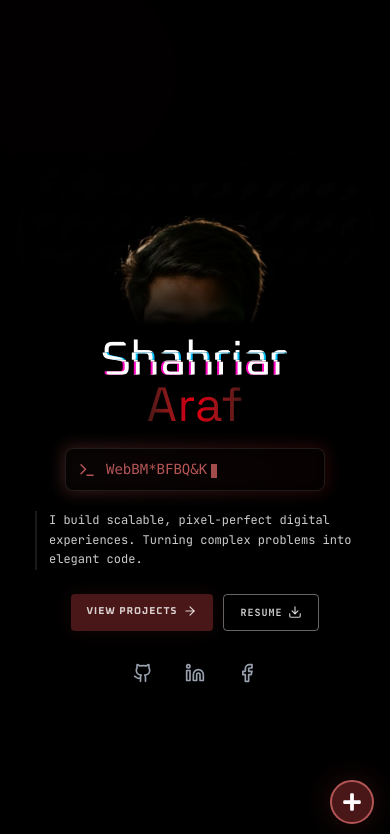
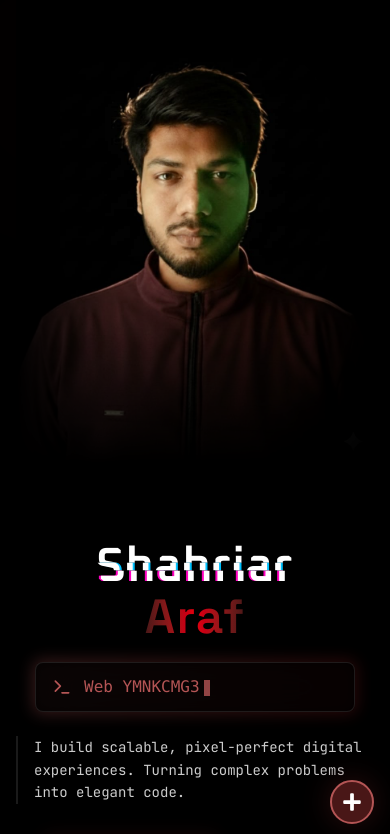
Before and after one commit to shahriaraf/Araf, a Next.js app: page / in a window 390 px wide. Shown: the top 834 px of the page. Built offline with nearby package versions, Linux system fonts and the light colour scheme; a web font is replaced by a local one.

Commit message:
Refactor Banner component layout and styles
Increased padding for title and adjusted styles for buttons and images.

```diff
--- a/components/Banner.tsx
+++ b/components/Banner.tsx
@@ -71,7 +71,7 @@ export default function Banner() {
     <section
       ref={containerRef}
       onMouseMove={handleMouseMove}
-      className="relative max-w-7xl mx-auto min-h-screen bg-black text-white overflow-hidden flex items-center justify-center px-4 sm:px-6 md:px-8 lg:px-10"
+      className="relative max-w-7xl mx-auto min-h-screen bg-black text-white overflow-hidden flex items-center justify-center px-4 sm:px-6"
     >
       {/* --- DYNAMIC SPOTLIGHT EFFECT --- */}
       <div
@@ -164,58 +164,23 @@ export default function Banner() {
           80%  { clip-path: inset(50% 0 30% 0); }
           100% { clip-path: inset(5% 0 80% 0); }
         }
-
-        /* Responsive image height overrides for mid-range screens */
-        @media (min-width: 768px) and (max-width: 1023px) {
-          .image-col {
-            height: 55vw;
-            max-height: 520px;
-          }
-        }
-        @media (min-width: 1024px) and (max-width: 1279px) {
-          .image-col {
-            height: 72vh;
-          }
-        }
-        @media (min-width: 1280px) and (max-width: 1535px) {
-          .image-col {
-            height: 78vh;
-          }
-        }
-        @media (min-width: 1536px) {
-          .image-col {
-            height: 82vh;
-          }
-        }
-
-        /* Clamp-based fluid heading */
-        .hero-name-first {
-          font-size: clamp(3rem, 10vw, 7.5rem);
-          line-height: 0.85;
-        }
-        .hero-name-last {
-          font-size: clamp(3rem, 10vw, 7.5rem);
-          line-height: 0.85;
-        }
       `}</style>
 
       <div className="relative z-10 w-full max-w-7xl mx-auto grid grid-cols-1 lg:grid-cols-12 gap-0 items-center">
 
         {/* --- LEFT: CONTENT --- */}
-        <div className="lg:col-span-7 flex flex-col justify-center space-y-5 sm:space-y-7 md:space-y-8 lg:space-y-9 xl:space-y-10 order-2 lg:order-1 pt-4 sm:pt-8 md:pt-10 lg:pt-0 relative z-20 text-center lg:text-left">
+        {/* FIX 1: Increased top padding so "Shahriar" is pushed down from the top edge */}
+        <div className="lg:col-span-7 flex flex-col justify-center space-y-6 sm:space-y-8 lg:space-y-10 order-2 lg:order-1 pt-20 sm:pt-24 lg:pt-16 relative z-20 text-center lg:text-left">
 
           {/* Title */}
           <div className="relative">
-            <h1 className="tracking-wide text-white">
-              <div
-                className="glitch-text font-cyber relative inline-block mb-1 sm:mb-2 hero-name-first"
-                data-text="Shahriar"
-              >
+            <h1 className="text-5xl font-semibold sm:text-7xl md:text-8xl lg:text-[7rem] tracking-wide leading-[0.85] text-white">
+              <div className="glitch-text font-cyber relative inline-block mb-2" data-text="Shahriar">
                 Shahriar
               </div>
               <br />
               <div
-                className="relative font-space inline-block text-transparent bg-clip-text bg-gradient-to-r from-[#491717] via-red-600 to-[#491717] hero-name-last"
+                className="relative font-space inline-block text-transparent bg-clip-text bg-gradient-to-r from-[#491717] via-red-600 to-[#491717]"
                 data-text="Araf"
               >
                 Araf
@@ -224,49 +189,43 @@ export default function Banner() {
           </div>
 
           {/* Terminal */}
-          <div className="relative group w-full max-w-[260px] sm:max-w-sm md:max-w-md mx-auto lg:mx-0">
+          <div className="relative group w-full max-w-xs sm:max-w-sm md:max-w-md mx-auto lg:mx-0">
             <div className="absolute -inset-0.5 bg-gradient-to-r from-[#b45555] to-red-900 rounded-lg blur opacity-30 group-hover:opacity-75 transition duration-1000"></div>
-            <div className="relative flex items-center bg-black/80 backdrop-blur-xl border border-white/10 rounded-lg px-3 sm:px-5 lg:px-6 py-2.5 sm:py-3 lg:py-4">
-              <Terminal
-                className="text-[#b45555] mr-2.5 sm:mr-3 lg:mr-4 shrink-0"
-                size={18}
-              />
-              <div className="text-sm sm:text-xl md:text-2xl lg:text-2xl xl:text-3xl font-medium font-art truncate">
+            <div className="relative flex items-center bg-black/80 backdrop-blur-xl border border-white/10 rounded-lg px-4 sm:px-6 py-3 sm:py-4">
+              <Terminal size={20} className="text-[#b45555] mr-3 sm:mr-4 shrink-0" />
+              <div className="text-base sm:text-xl md:text-2xl lg:text-3xl font-medium font-art truncate">
                 <ScrambleText text={roles[roleIndex]} />
-                <span className="animate-pulse inline-block w-1.5 h-3.5 sm:h-4 lg:h-5 bg-[#b45555] ml-1 sm:ml-2 align-middle"></span>
+                <span className="animate-pulse inline-block w-1.5 h-4 sm:h-5 bg-[#b45555] ml-1 sm:ml-2 align-middle"></span>
               </div>
             </div>
           </div>
 
           {/* Description */}
-          <p className="text-white/80 text-xs sm:text-sm md:text-base lg:text-base xl:text-lg max-w-xs sm:max-w-sm md:max-w-md lg:max-w-lg mx-auto lg:mx-0 leading-relaxed border-l-2 border-white/10 pl-3 sm:pl-5 lg:pl-6 hover:border-[#b45555] transition-colors duration-300 text-left">
+          <p className="text-white/80 text-sm sm:text-base lg:text-lg max-w-lg mx-auto lg:mx-0 leading-relaxed border-l-2 border-white/10 pl-4 sm:pl-6 hover:border-[#b45555] transition-colors duration-300 text-left">
             I build scalable, pixel-perfect digital experiences. Turning complex problems into elegant code.
           </p>
 
           {/* Buttons */}
-          <div className="flex flex-wrap justify-center lg:justify-start gap-2.5 sm:gap-3 md:gap-4 lg:gap-5 xl:gap-6 pt-1 sm:pt-2">
-            <a
-              href="#projects"
-              className="group relative text-[10px] sm:text-xs md:text-sm lg:text-sm xl:text-base px-4 sm:px-6 md:px-7 lg:px-8 py-2.5 sm:py-3 lg:py-3.5 xl:py-4 bg-[#491717] text-white/80 font-bold tracking-widest uppercase rounded-sm transition-all hover:bg-[#632020] hover:scale-105 active:scale-95 shadow-[0_0_20px_rgba(73,23,23,0.3)] hover:shadow-[0_0_30px_rgba(73,23,23,0.6)] overflow-hidden"
-            >
-              <span className="relative z-10 flex items-center gap-1.5 sm:gap-2 lg:gap-3 font-cyber">
+          <div className="flex flex-wrap justify-center lg:justify-start gap-3 sm:gap-4 lg:gap-6 pt-2">
+            <a href="#projects" className="group relative text-xs sm:text-sm lg:text-base px-5 sm:px-7 lg:px-8 py-2.5 sm:py-3 lg:py-4 bg-[#491717] text-white/80 font-bold tracking-widest uppercase rounded-sm transition-all hover:bg-[#632020] hover:scale-105 active:scale-95 shadow-[0_0_20px_rgba(73,23,23,0.3)] hover:shadow-[0_0_30px_rgba(73,23,23,0.6)] overflow-hidden">
+              <span className="relative z-10 flex items-center gap-2 sm:gap-3 font-cyber">
                 View Projects
-                <ArrowRight size={14} className="group-hover:translate-x-1 transition-transform" />
+                <ArrowRight size={16} className="group-hover:translate-x-1 transition-transform" />
               </span>
               <div className="absolute inset-0 bg-gradient-to-r from-transparent via-white/20 to-transparent translate-x-[-100%] group-hover:translate-x-[100%] transition-transform duration-700"></div>
             </a>
             <a
               href="/assets/Araf-Full-Stack-Resume.pdf"
               download="Shahriar_Araf_Resume.pdf"
-              className="group px-4 sm:px-6 md:px-7 lg:px-8 py-2.5 sm:py-3 lg:py-3.5 xl:py-4 border border-white/40 text-white/80 font-bold text-[10px] sm:text-xs md:text-sm lg:text-sm xl:text-base tracking-widest uppercase rounded-sm hover:border-[#b45555] hover:text-[#b45555] hover:bg-[#491717]/10 transition-all flex items-center gap-1.5 sm:gap-2 lg:gap-3 cursor-pointer"
+              className="group px-5 sm:px-7 lg:px-8 py-2.5 sm:py-3 lg:py-4 border border-white/40 text-white/80 font-bold text-xs sm:text-sm lg:text-base tracking-widest uppercase rounded-sm hover:border-[#b45555] hover:text-[#b45555] hover:bg-[#491717]/10 transition-all flex items-center gap-2 sm:gap-3 cursor-pointer"
             >
               Resume
-              <Download size={14} className="group-hover:animate-bounce" />
+              <Download size={16} className="group-hover:animate-bounce" />
             </a>
           </div>
 
           {/* SOCIAL LINKS */}
-          <div className="flex justify-center lg:justify-start gap-4 sm:gap-5 lg:gap-6 pt-1 sm:pt-2">
+          <div className="flex justify-center lg:justify-start gap-5 sm:gap-6 pt-2">
             {socialLinks.map((social, i) => (
               <a
                 key={i}
@@ -279,7 +238,7 @@ export default function Banner() {
                 <div className="absolute inset-0 bg-[#491717] rounded-full blur-md opacity-0 group-hover:opacity-60 transition-opacity duration-300"></div>
                 <social.icon
                   className="relative text-gray-400 group-hover:text-[#b45555] transition-colors duration-300 z-10"
-                  size={20}
+                  size={22}
                 />
               </a>
             ))}
@@ -287,23 +246,39 @@ export default function Banner() {
         </div>
 
         {/* --- RIGHT: HOLOGRAM IMAGE --- */}
-        <div className="lg:col-span-5 relative order-1 lg:order-2 h-[44vw] max-h-[340px] sm:h-[52vw] sm:max-h-[420px] md:h-[55vw] md:max-h-none lg:max-h-none image-col w-full flex items-end justify-center lg:justify-end overflow-visible pointer-events-none">
+        {/* FIX 2 & 3: Removed rounded-full (no more circle), changed object position to show full head,
+            replaced hard crop with multi-directional gradient blend into black background */}
+        <div className="lg:col-span-5 relative order-1 lg:order-2 h-[55vh] sm:h-[65vh] lg:h-[90vh] w-full flex items-end justify-center lg:justify-end overflow-visible pointer-events-none">
           <div className="relative w-full h-full lg:w-[120%] lg:-mr-24 hologram-wrapper">
-            <div className="glitch-layer cyan rounded-full"></div>
-            <div className="glitch-layer red rounded-full"></div>
-            <div className="relative w-full h-full rounded-full overflow-hidden">
+            {/* Glitch layers — no rounded-full so no visible circle edge */}
+            <div className="glitch-layer cyan"></div>
+            <div className="glitch-layer red"></div>
+
+            {/* Image container — no rounded-full, no overflow-hidden that clips the head */}
+            <div className="relative w-full h-full">
               <Image
                 src="/assets/araf-headshot.jpeg"
                 alt="Profile"
                 fill
-                className="object-cover object-top lg:object-center opacity-100"
+                className="object-cover object-[center_8%]"
                 quality={100}
                 priority
               />
               <div className="absolute inset-0 bg-white opacity-[0.05] z-20 mix-blend-overlay pointer-events-none"></div>
             </div>
-            <div className="absolute inset-0 bg-gradient-to-t from-black via-transparent to-transparent z-30"></div>
-            <div className="absolute inset-0 bg-gradient-to-r from-black/20 via-transparent to-transparent z-30"></div>
+
+            {/* FIX 3: Strong multi-directional gradient fade — blends all edges into black for premium look */}
+            <div
+              className="absolute inset-0 z-30 pointer-events-none"
+              style={{
+                background: `
+                  linear-gradient(to top,    black 0%, transparent 45%),
+                  linear-gradient(to bottom, black 0%, transparent 22%),
+                  linear-gradient(to right,  black 0%, transparent 25%),
+                  linear-gradient(to left,   black 0%, transparent 25%)
+                `,
+              }}
+            />
           </div>
         </div>
 
```
